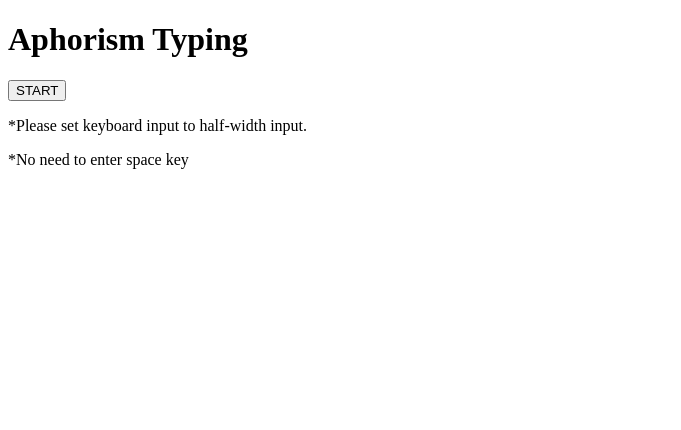
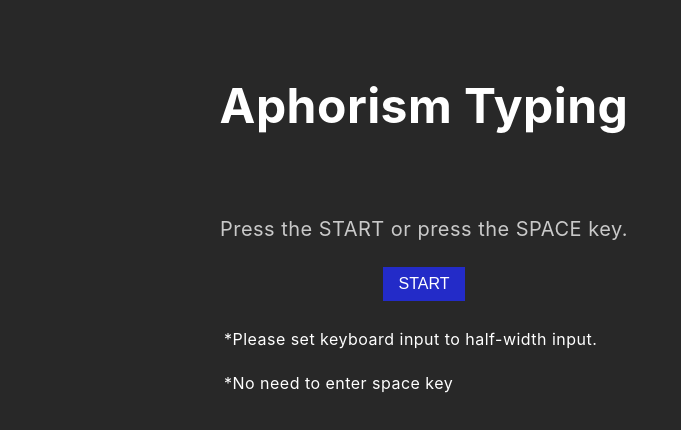
Before and after one commit to okayu8/electron-typing-game, a React app: page / in a window 1280 px wide. Shown: the top 430 px of the page, without its empty margins (0-681 px from the left). Built offline with nearby package versions, Linux system fonts and the light colour scheme.

Commit message:
add global and start page style

```diff
--- a/src/renderer/const/color.ts
+++ b/src/renderer/const/color.ts
@@ -1,8 +1,6 @@
 export const COLOR = {
   TEXT: {
-    BLACK: 'rgba(0,0,0,0.8)',
-    DARK_GRAY: 'rgba(0,0,0,0.6)',
-    LIGHT_GRAY: 'rgba(0,0,0,0.38)',
+    LIGHT_GRAY: 'rgba(255,255,255,0.38)',
     WHITE: '#fff',
     ORANGE: '#fd7e00',
   },
--- a/src/renderer/const/size.ts
+++ b/src/renderer/const/size.ts
@@ -1,7 +1,15 @@
 export const SIZE = {
   TEXT: {
+    BUTTON: 16,
     ANNOTATION: 16,
+    DESCRIPTION: 20,
     TYPING: 24,
-    TITLE: 36,
+    TITLE: 48,
+  },
+  MARGIN: {
+    SIZEx2: 8,
+    SIZEx4: 16,
+    SIZEx6: 24,
+    SIZEx18: 64,
   },
 } as const;
--- a/src/renderer/view/App.tsx
+++ b/src/renderer/view/App.tsx
@@ -1,3 +1,5 @@
+import { Global } from '@emotion/react';
+import { style } from './styles/global';
 import { useDisplayPage } from '../hooks/useDisplayPage';
 import { useScore } from '../hooks/useScore';
 import { TPageList } from '../../common/types';
@@ -22,5 +24,10 @@ export const App = () => {
     score: <ScorePage setCurrentPage={setCurrentPage} score={score} />,
     ranking: <RankingPage />,
   };
-  return <div>{PageComponentList[currentPage]}</div>;
+  return (
+    <>
+      <Global styles={style} />
+      <div>{PageComponentList[currentPage]}</div>
+    </>
+  );
 };
--- /dev/null
+++ b/src/renderer/view/components/Button/index.tsx
@@ -0,0 +1,25 @@
+import styled from '@emotion/styled';
+
+import { SIZE } from '../../../const/size';
+
+type ButtonProps = React.HTMLAttributes<HTMLButtonElement>;
+
+export type TButton = {
+  color?: string;
+  width?: number;
+  height?: number;
+} & ButtonProps;
+
+export const Button = styled.button<TButton>`
+  background: #232bc8;
+  color: #fff;
+  cursor: pointer;
+  font-size: ${SIZE.TEXT.BUTTON}px;
+  padding: ${SIZE.MARGIN.SIZEx2}px ${SIZE.MARGIN.SIZEx4}px;
+  border: none;
+  transition: all 0.3s;
+
+  &:hover {
+    background: #23bbc8;
+  }
+`;
--- a/src/renderer/view/components/TextToType/index.tsx
+++ b/src/renderer/view/components/TextToType/index.tsx
@@ -45,9 +45,9 @@ const TypedText = styled.span`
 
 const TypingText = styled.span<{ isCollectType: boolean }>`
   color: ${(props) =>
-    props.isCollectType ? COLOR.TEXT.BLACK : COLOR.TEXT.ORANGE};
+    props.isCollectType ? COLOR.TEXT.WHITE : COLOR.TEXT.ORANGE};
 `;
 
 const UntypedTex = styled.span`
-  color: ${COLOR.TEXT.BLACK};
+  color: ${COLOR.TEXT.WHITE};
 `;
--- a/src/renderer/view/pages/Start/index.tsx
+++ b/src/renderer/view/pages/Start/index.tsx
@@ -1,5 +1,6 @@
 import styled from '@emotion/styled';
 
+import { Button } from '../../components/Button';
 import { TPageList } from '../../../../common/types';
 import { PAGE_LIST } from '../../../../common/const';
 import { SIZE } from '../../../const/size';
@@ -11,8 +12,11 @@ export type TSartPage = {
 export const StartPage = ({ setCurrentPage }: TSartPage) => {
   return (
     <Wrapper>
-      <h1>Aphorism Typing</h1>
-      <button onClick={() => setCurrentPage(PAGE_LIST.TYPING)}>START</button>
+      <TopSecitionWrapper>
+        <Title>Aphorism Typing</Title>
+        <Description>Press the START or press the SPACE key.</Description>
+        <Button onClick={() => setCurrentPage(PAGE_LIST.TYPING)}>START</Button>
+      </TopSecitionWrapper>
       <AnnotationArea>
         <Annotation>*Please set keyboard input to half-width input.</Annotation>
         <Annotation>*No need to enter space key</Annotation>
@@ -25,7 +29,49 @@ const Wrapper = styled.div`
   width: 800px;
 `;
 
-const AnnotationArea = styled.div``;
+const TopSecitionWrapper = styled.section`
+  text-align: center;
+  margin: ${SIZE.MARGIN.SIZEx6}px;
+`;
+
+const Title = styled.h1`
+  font-size: ${SIZE.TEXT.TITLE}px;
+  margin: ${SIZE.MARGIN.SIZEx18}px 0;
+  animation-name: fade-in;
+  animation-duration: 3s;
+
+  @keyframes fade-in {
+    from {
+      opacity: 0;
+    }
+    to {
+      opacity: 1;
+    }
+  }
+`;
+
+const Description = styled.p`
+  font-size: ${SIZE.TEXT.DESCRIPTION}px;
+  animation-name: fade-in-out;
+  animation-duration: 3s;
+  animation-iteration-count: infinite;
+  @keyframes fade-in-out {
+    0% {
+      opacity: 0.8;
+    }
+    50% {
+      opacity: 0.2;
+    }
+    100% {
+      opacity: 0.8;
+    }
+  }
+`;
+
+const AnnotationArea = styled.div`
+  margin: auto;
+  max-width: 400px;
+`;
 
 const Annotation = styled.p`
   font-size: ${SIZE.TEXT.ANNOTATION};
--- /dev/null
+++ b/src/renderer/view/styles/global.ts
@@ -0,0 +1,26 @@
+import { css } from '@emotion/react';
+
+export const style = css`
+  html {
+    font-family: '-apple-system', 'BlinkMacSystemFont', 'Helvetica Neue',
+      'Segoe UI', 'Hiragino Kaku Gothic ProN', 'Hiragino Sans',
+      'ヒラギノ角ゴ ProN W3', 'Arial', 'メイリオ', 'Meiryo', 'sans-serif';
+    line-height: 1.75;
+    font-weight: 400;
+    font-size: 16px;
+    -webkit-letter-spacing: 0.03em;
+    -moz-letter-spacing: 0.03em;
+    -ms-letter-spacing: 0.03em;
+    letter-spacing: 0.03em;
+    color: #fff;
+  }
+
+  body {
+    background: #282828;
+    margin: 24px;
+  }
+
+  img {
+    max-width: 100%;
+  }
+`;
```
Also changed, not shown: 2 other files (tests, documents, lock files or other folders).
